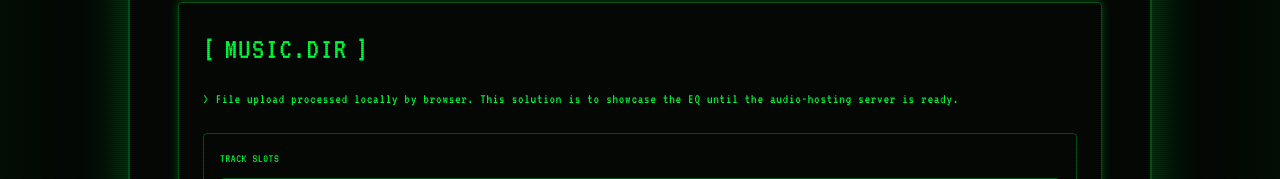
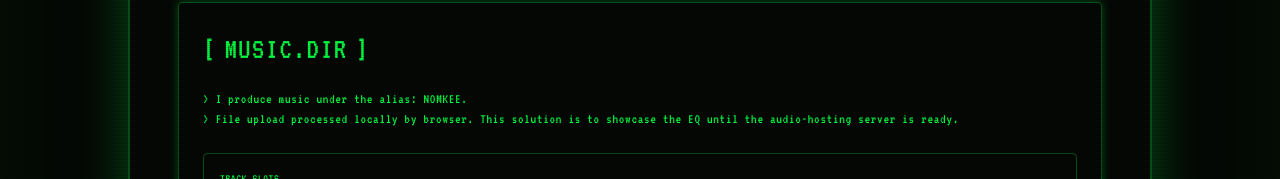
Before and after one commit to fl97-mo/fl97-mo.github.io, a React (Vite) app: page / in a window 1280 px wide. Both pictures are taken after a click on the button "MUSIC". Shown: the part 176-355 px from the top of the page. Built offline with nearby package versions, Linux system fonts and the light colour scheme; no server answers.

Commit message:
Small adjustments in IMPRINT and Music page

```diff
--- a/src/app/components/MusicPage.tsx
+++ b/src/app/components/MusicPage.tsx
@@ -255,10 +255,16 @@ export function MusicPage({ onOpenEQ }: { onOpenEQ: () => void }) {
         <span className="text-muted-foreground">]</span>
       </h2>
 
-      <p className="text-muted-foreground mb-6 text-sm">
-        <span className="text-primary">{">"}</span>{" "}
+    <p className="text-muted-foreground text-sm">
+      <span className="text-primary">{">"}</span>{" "}
+      I produce music under the alias: <span className="text-primary">NOMKEE</span>.
+    </p>
+
+    <p className="text-muted-foreground mb-6 text-sm">
+      <span className="text-primary">{">"}</span>{" "}
       File upload processed locally by browser. This solution is to showcase the EQ until the audio-hosting server is ready.
-      </p>
+    </p>
+
 
       {fileError && (
         <div className="mb-4 border border-primary/25 rounded bg-background/40 px-4 py-3 text-xs tracking-widest text-muted-foreground">
--- a/src/app/components/info.tsx
+++ b/src/app/components/info.tsx
@@ -55,8 +55,18 @@ as soon as reasonably possible.
 
 License / Free to use
 ---------------------
-Unless otherwise stated, the content of this website is dedicated to the public domain (CC0 1.0).
-You may copy, modify, distribute, and use it without asking permission.
+Unless otherwise stated, the website code/text content is dedicated to the public domain (CC0 1.0).
+Music is licensed separately (see "Music license" above).
+
+
+Music license (Attribution required)
+------------------------------------
+Music tracks published on this website under the artist name "NOMKEE" are free to use
+for private and commercial projects, including downloads, remixes, edits, and redistribution,
+as long as credit is given.
+
+Required credit format:
+"NOMKEE - <Track Name>"
 
 Third-party content
 -------------------
@@ -65,6 +75,9 @@ above dedication and remains subject to the respective rights and licenses of th
 
 No responsibility for third-party services
 ------------------------------------------
+If a platform supports clickable credits, please link to fl97-mo.de (optional, appreciated).
+If a track is stated to have a different license, that license overrides this section.
+
 GitHub Pages and Cloudflare are third-party services used to provide this site.
 Their own terms and policies apply. See PRIVACY.DIR for data protection details.
 
```
